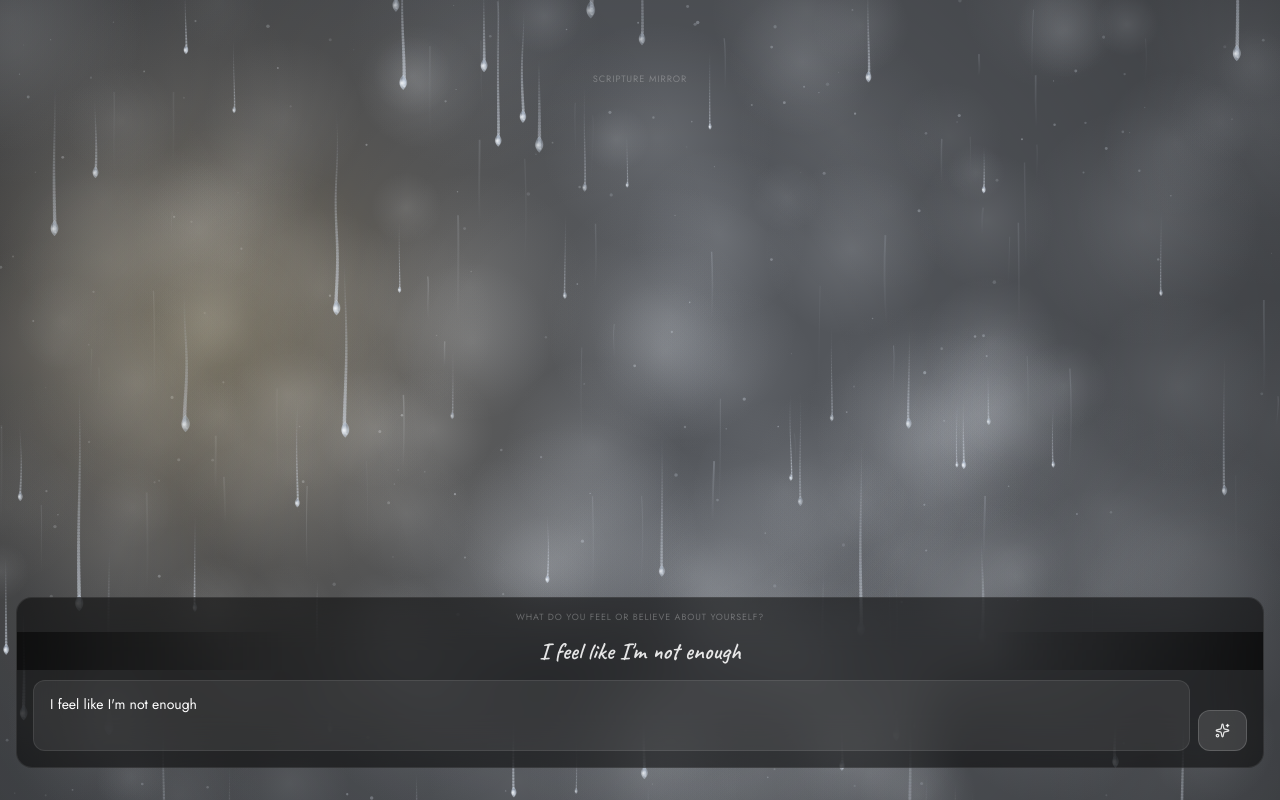
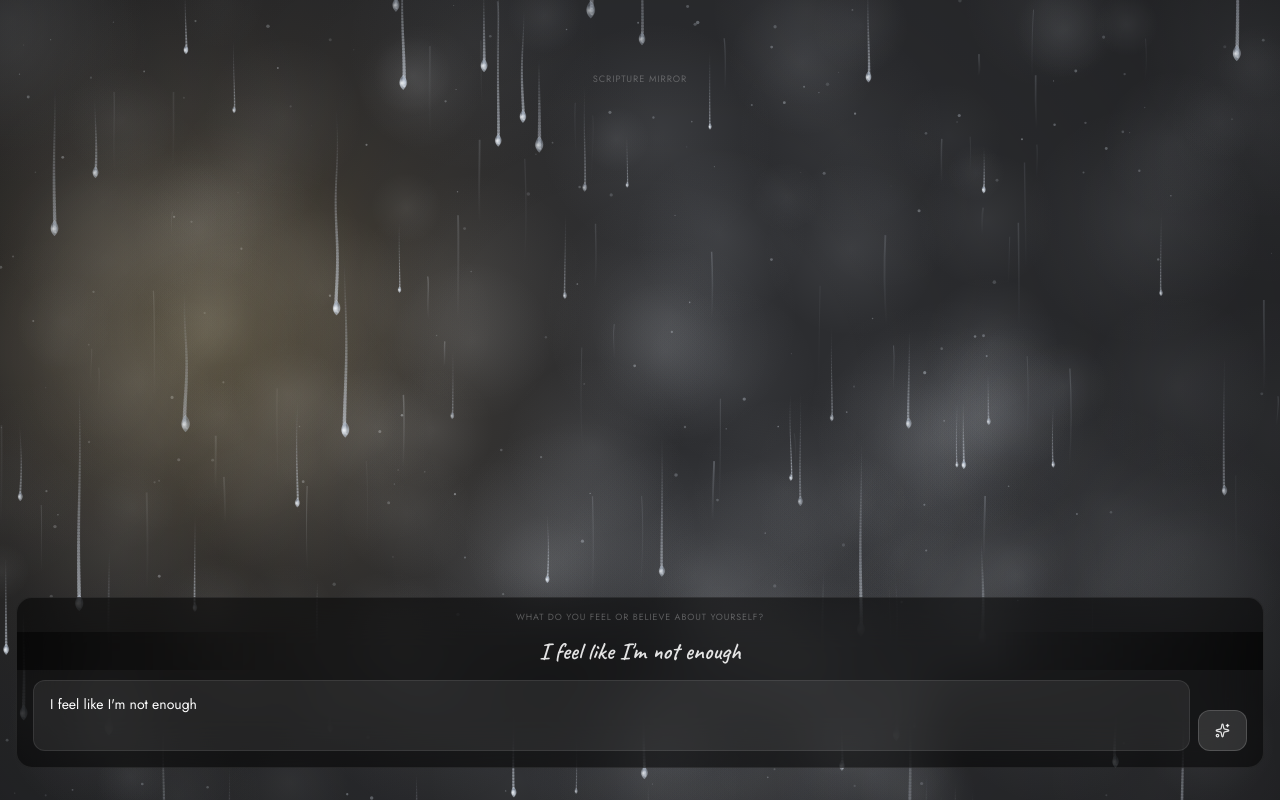
Before and after one commit to mhylandw/amburn-ministries, a React (Vite) app: page /scripture-mirror in a window 1280 px wide. Built offline with nearby package versions, Linux system fonts and the light colour scheme; no server answers.

Commit message:
Reduce fog opacity (way too dense)
Base 0.42→0.22, texture blobs back to lighter alphas

https://claude.ai/code/session_01V3VuzayJChAyVf9eBdZrQw

```diff
--- a/src/pages/ScriptureMirror.jsx
+++ b/src/pages/ScriptureMirror.jsx
@@ -54,12 +54,12 @@ function buildFogBuffer(W, H) {
   const r   = mkRng(7)
 
   // Base fog
-  c.fillStyle = 'rgba(198,206,216,0.42)'
+  c.fillStyle = 'rgba(198,206,216,0.22)'
   c.fillRect(0, 0, W, H)
 
   // Texture blobs
   for (let i = 0; i < 150; i++) {
-    const x = r()*W, y = r()*H, rad = 28+r()*110, a = 0.055+r()*0.12
+    const x = r()*W, y = r()*H, rad = 28+r()*110, a = 0.03+r()*0.07
     const g = c.createRadialGradient(x,y,0,x,y,rad)
     g.addColorStop(0, `rgba(218,223,230,${a})`)
     g.addColorStop(1, 'rgba(200,205,215,0)')
```
